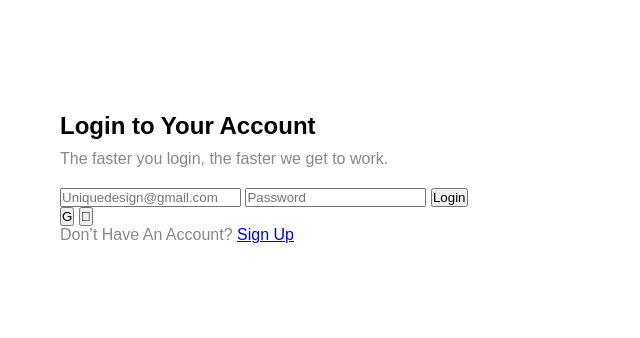
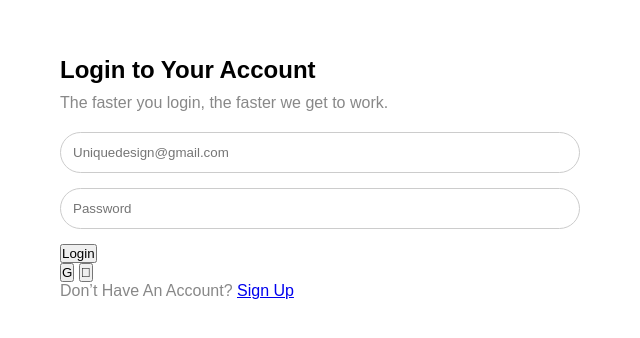
Before and after one commit to rcajazeira/UniqueDesign, a website built with Vite: page index.html in a window 1280 px wide. Shown: the part 212-550 px from the top of the page, without its empty margins (0-640 px from the left). Built offline with nearby package versions, Linux system fonts and the light colour scheme.

Commit message:
alterações style 3

```diff
--- a/style.css
+++ b/style.css
@@ -37,3 +37,11 @@
     margin-bottom: 20px;
     color: #888;
   }
+
+  .login-box input {
+    margin-bottom: 15px;
+    padding: 12px;
+    width: 100%;
+    border: 1px solid #ccc;
+    border-radius: 30px;
+  }
```
